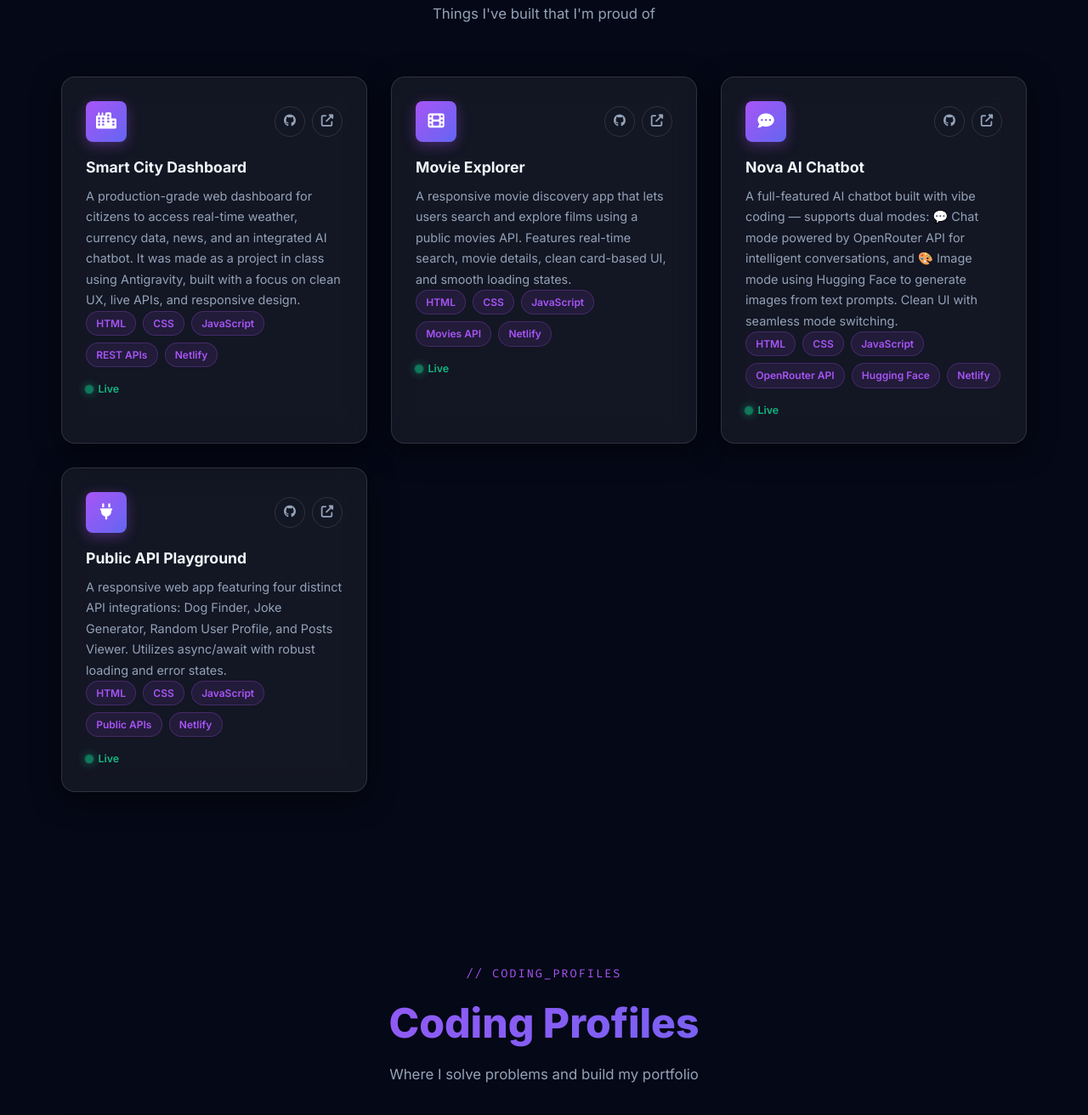
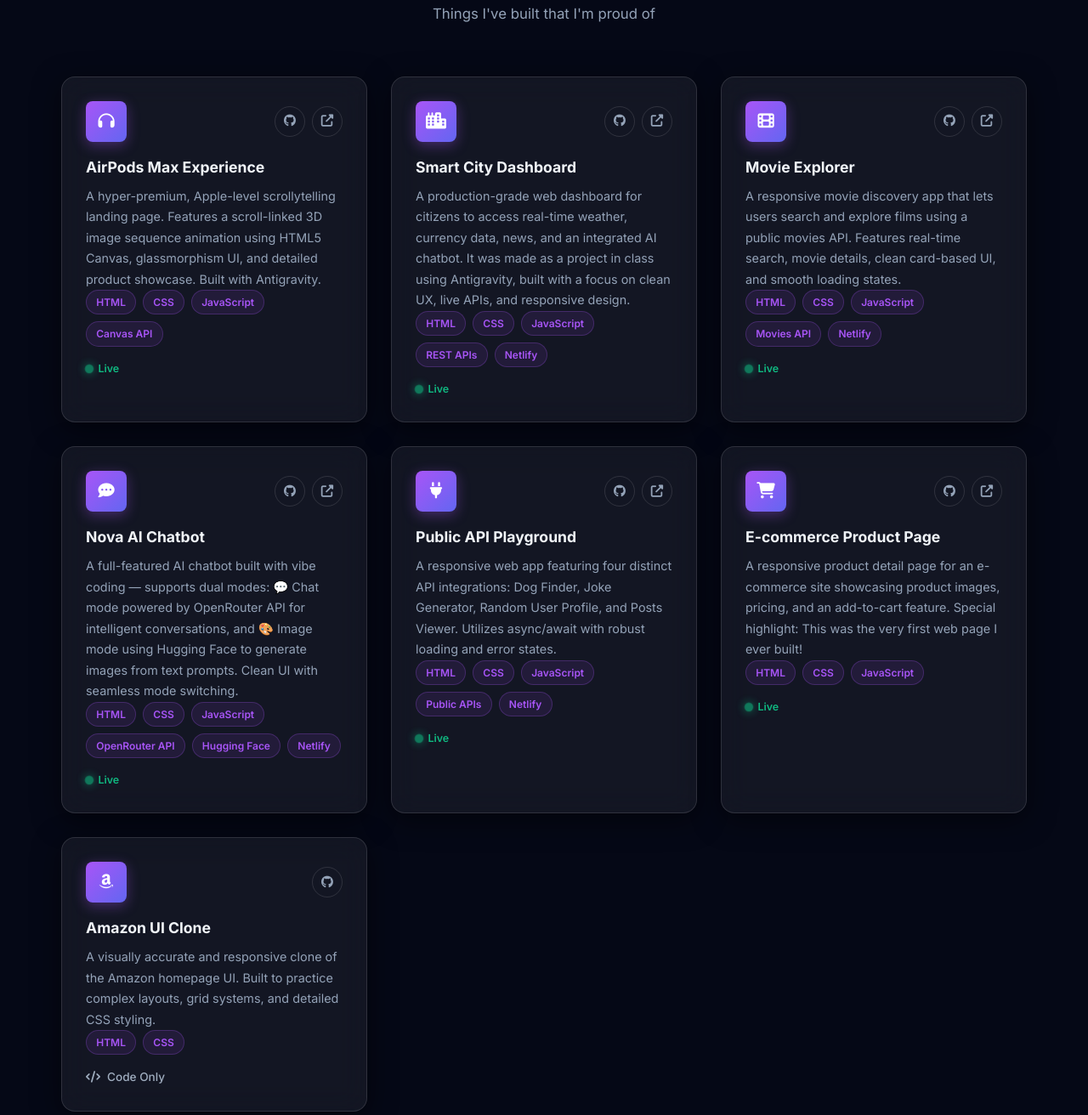
Before and after one commit to atharvajha21/my_portfolio, a plain HTML site: page index.html in a window 1280 px wide. Shown: the part 2937-4249 px from the top of the page at 85% size. Drawn offline with Linux system fonts and the light colour scheme; animation ran at ten frames a second.

Commit message:
Update portfolio with new project cards: AirPods Max, E-commerce, Amazon clone

```diff
--- a/index.html
+++ b/index.html
@@ -265,11 +265,36 @@
       </div>
       <div class="projects-grid">
 
+        <article class="project-card glass" data-aos id="project-airpods-max">
+          <div class="project-card-header">
+            <div class="project-icon"><i class="fas fa-headphones"></i></div>
+            <div class="project-links">
+              <a href="https://github.com/atharvajha21/airpods-max-antigravity" target="_blank" rel="noopener" class="proj-link"
+                aria-label="GitHub"><i class="fab fa-github"></i></a>
+              <a href="https://atharvajha21.github.io/airpods-max-antigravity/" target="_blank" rel="noopener" class="proj-link"
+                aria-label="Live Demo"><i class="fas fa-external-link-alt"></i></a>
+            </div>
+          </div>
+          <div class="project-content">
+            <h3 class="project-title">AirPods Max Experience</h3>
+            <p class="project-desc">A hyper-premium, Apple-level scrollytelling landing page. Features a scroll-linked 3D image sequence animation using HTML5 Canvas, glassmorphism UI, and detailed product showcase. Built with Antigravity.</p>
+            <div class="project-tags">
+              <span class="proj-tag">HTML</span>
+              <span class="proj-tag">CSS</span>
+              <span class="proj-tag">JavaScript</span>
+              <span class="proj-tag">Canvas API</span>
+            </div>
+          </div>
+          <div class="project-footer">
+            <div class="project-status status-live"><span class="status-dot"></span> Live</div>
+          </div>
+        </article>
+
         <article class="project-card glass" data-aos id="project-smart-city">
           <div class="project-card-header">
             <div class="project-icon"><i class="fas fa-city"></i></div>
             <div class="project-links">
-              <a href="https://github.com/atharvajha21" target="_blank" rel="noopener" class="proj-link"
+              <a href="https://github.com/atharvajha21/foai-conest" target="_blank" rel="noopener" class="proj-link"
                 aria-label="GitHub"><i class="fab fa-github"></i></a>
               <a href="https://animated-cajeta-202630.netlify.app/" target="_blank" rel="noopener" class="proj-link" aria-label="Live Demo"><i class="fas fa-external-link-alt"></i></a>
             </div>
@@ -296,7 +321,7 @@
           <div class="project-card-header">
             <div class="project-icon"><i class="fas fa-film"></i></div>
             <div class="project-links">
-              <a href="https://github.com/atharvajha21" target="_blank" rel="noopener" class="proj-link"
+              <a href="https://github.com/atharvajha21/Movie_Explorer" target="_blank" rel="noopener" class="proj-link"
                 aria-label="GitHub"><i class="fab fa-github"></i></a>
               <a href="https://splendid-strudel-7112e5.netlify.app/" target="_blank" rel="noopener" class="proj-link"
                 aria-label="Live Demo"><i class="fas fa-external-link-alt"></i></a>
@@ -374,6 +399,50 @@
           </div>
           <div class="project-footer">
             <div class="project-status status-live"><span class="status-dot"></span> Live</div>
+          </div>
+        </article>
+
+        <article class="project-card glass" data-aos id="project-ecommerce">
+          <div class="project-card-header">
+            <div class="project-icon"><i class="fas fa-shopping-cart"></i></div>
+            <div class="project-links">
+              <a href="https://github.com/atharvajha21/E-commerce-product-detail-page" target="_blank" rel="noopener" class="proj-link"
+                aria-label="GitHub"><i class="fab fa-github"></i></a>
+              <a href="https://e-commerce-product-detail-page-delta.vercel.app/#" target="_blank" rel="noopener" class="proj-link" aria-label="Live Demo"><i class="fas fa-external-link-alt"></i></a>
+            </div>
+          </div>
+          <div class="project-content">
+            <h3 class="project-title">E-commerce Product Page</h3>
+            <p class="project-desc">A responsive product detail page for an e-commerce site showcasing product images, pricing, and an add-to-cart feature. Special highlight: This was the very first web page I ever built!</p>
+            <div class="project-tags">
+              <span class="proj-tag">HTML</span>
+              <span class="proj-tag">CSS</span>
+              <span class="proj-tag">JavaScript</span>
+            </div>
+          </div>
+          <div class="project-footer">
+            <div class="project-status status-live"><span class="status-dot"></span> Live</div>
+          </div>
+        </article>
+
+        <article class="project-card glass" data-aos id="project-amazon">
+          <div class="project-card-header">
+            <div class="project-icon"><i class="fab fa-amazon"></i></div>
+            <div class="project-links">
+              <a href="https://github.com/atharvajha21/other-webpages" target="_blank" rel="noopener" class="proj-link"
+                aria-label="GitHub"><i class="fab fa-github"></i></a>
+            </div>
+          </div>
+          <div class="project-content">
+            <h3 class="project-title">Amazon UI Clone</h3>
+            <p class="project-desc">A visually accurate and responsive clone of the Amazon homepage UI. Built to practice complex layouts, grid systems, and detailed CSS styling.</p>
+            <div class="project-tags">
+              <span class="proj-tag">HTML</span>
+              <span class="proj-tag">CSS</span>
+            </div>
+          </div>
+          <div class="project-footer">
+            <div class="project-status" style="color: #a0aec0; display: flex; align-items: center; gap: 0.5rem; font-size: 0.85rem; font-weight: 500;"><i class="fas fa-code"></i> Code Only</div>
           </div>
         </article>
 
```
